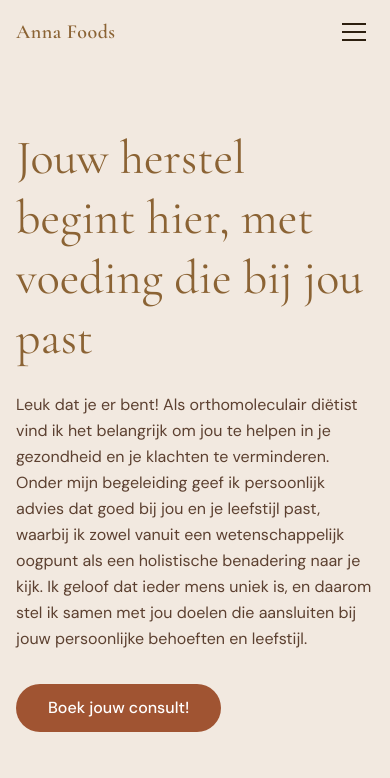
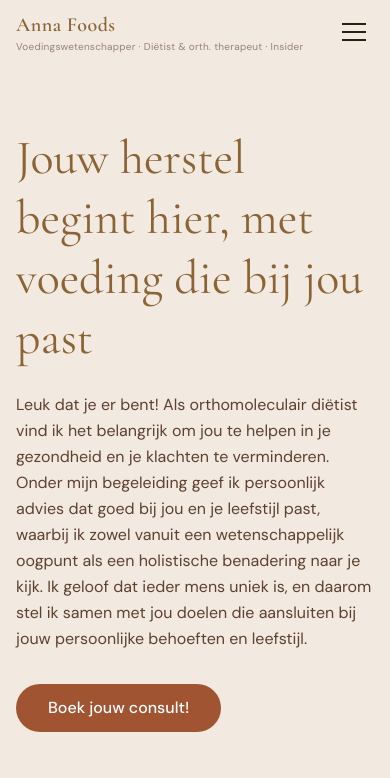
Before and after one commit to annafoods/annafoods, a Next.js app: page / in a window 390 px wide. Shown: the top 778 px of the page. Built offline with nearby package versions, Linux system fonts and the light colour scheme.

Commit message:
Tagline zichtbaar in navigatie header

```diff
--- a/components/Navigation.tsx
+++ b/components/Navigation.tsx
@@ -34,13 +34,13 @@ export default function Navigation() {
       }`}
     >
       <nav className="max-w-7xl mx-auto px-4 sm:px-6 lg:px-8">
-        <div className="flex justify-between items-center h-16">
+        <div className="flex justify-between items-center h-16 sm:h-[72px]">
           <Link href="/" className="group">
-            <span className="font-heading text-xl text-brown-gold font-semibold tracking-wide block">
+            <span className="font-heading text-xl text-brown-gold font-semibold tracking-wide block leading-tight">
               Anna Foods
             </span>
-            <span className="hidden sm:block font-body text-[10px] text-text-medium/60 tracking-wide leading-none mt-0.5">
-              Voedingswetenschapper&nbsp;·&nbsp;Diëtist & orth. therapeut&nbsp;·&nbsp;Insider
+            <span className="font-body text-[10px] text-text-medium/60 tracking-wide leading-none mt-1 block">
+              Voedingswetenschapper&nbsp;·&nbsp;Diëtist&nbsp;&amp;&nbsp;orth.&nbsp;therapeut&nbsp;·&nbsp;Insider
             </span>
           </Link>
 
```
